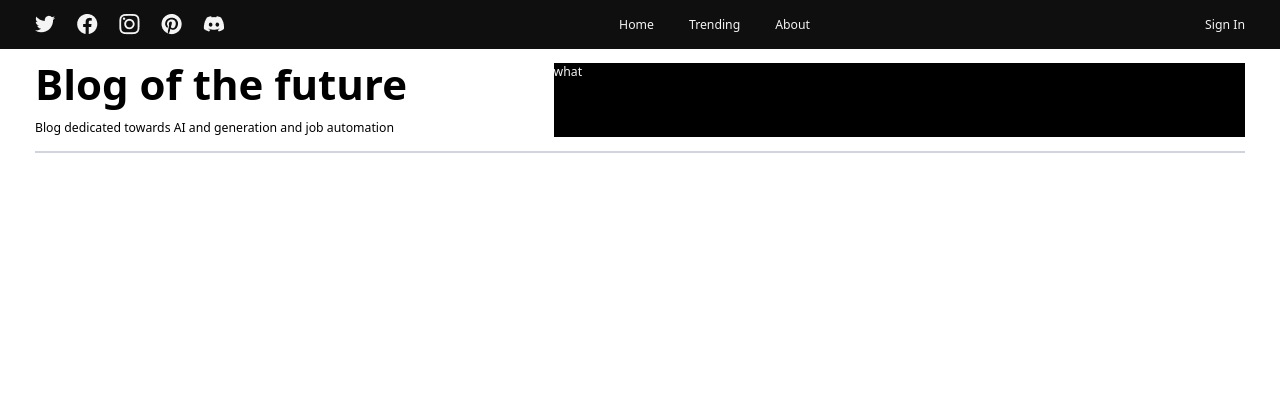
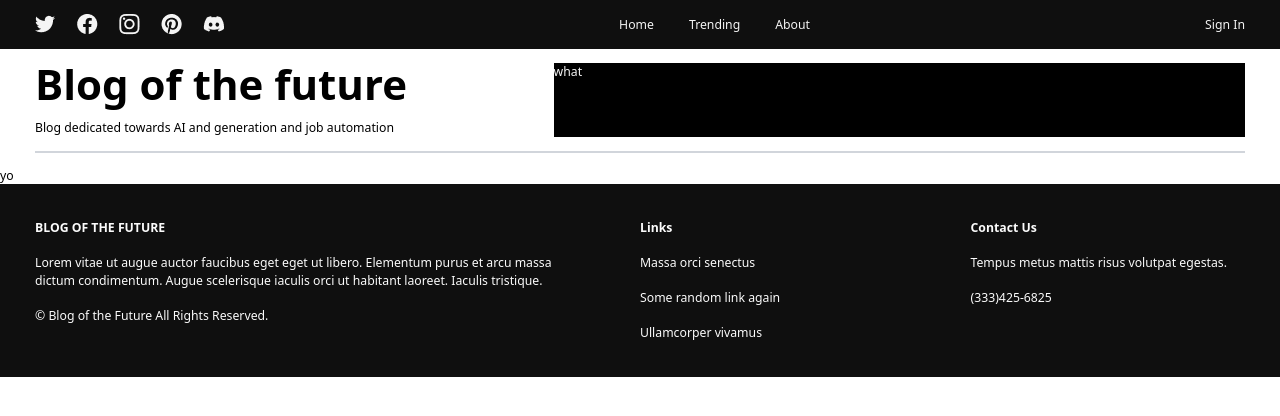
Before and after one commit to tunkrawaysoe/Next-App, a Next.js app in the folder my-next-blog-app/: page / in a window 1280 px wide. Shown: the top 416 px of the page. Built offline with nearby package versions, Linux system fonts and the light colour scheme.

Commit message:
Create footer

```diff
--- /dev/null
+++ b/my-next-blog-app/app/(shared)/Footer.tsx
@@ -0,0 +1,35 @@
+import React from "react";
+
+const Footer = () => {
+  return (
+    <footer className="bg-wh-900 text-wh-50 py-10 px-10">
+      <div className="justify-between mx-auto gap-16 sm:flex">
+        {/* FIRST COLUMN */}
+        <div className="mt-16 basis-1/2 sm:mt-0">
+          <h4 className="font-bold">BLOG OF THE FUTURE</h4>
+          <p className="my-5">
+            Lorem vitae ut augue auctor faucibus eget eget ut libero. Elementum
+            purus et arcu massa dictum condimentum. Augue scelerisque iaculis
+            orci ut habitant laoreet. Iaculis tristique.
+          </p>
+          <p>© Blog of the Future All Rights Reserved.</p>
+        </div>
+        {/* SECOND COLUMN */}
+        <div className="mt-16 basis-1/4 sm:mt-0">
+          <h4 className="font-bold">Links</h4>
+          <p className="my-5">Massa orci senectus</p>
+          <p className="my-5">Some random link again</p>
+          <p>Ullamcorper vivamus</p>
+        </div>
+        {/* THIRD COLUMN */}
+        <div className="mt-16 basis-1/4 sm:mt-0">
+          <h4 className="font-bold">Contact Us</h4>
+          <p className="my-5">Tempus metus mattis risus volutpat egestas.</p>
+          <p>(333)425-6825</p>
+        </div>
+      </div>
+    </footer>
+  );
+};
+
+export default Footer;
--- a/my-next-blog-app/app/(shared)/SocialLink.tsx
+++ b/my-next-blog-app/app/(shared)/SocialLink.tsx
@@ -28,8 +28,6 @@
         <a href="https://twitter.com" target="_blank" rel="noopener noreferrer">
          <Image  src={Discord} alt='twitter' className='hover:opacity-30'/>
         </a>
-
-
     </div>
   )
 }
--- a/my-next-blog-app/app/layout.tsx
+++ b/my-next-blog-app/app/layout.tsx
@@ -2,7 +2,7 @@
 import { Geist, Geist_Mono } from "next/font/google";
 import "./globals.css";
 import NavBar from "./(shared)/NavBar";
-
+import Footer from "./(shared)/Footer";
 
 const geistSans = Geist({
   variable: "--font-geist-sans",
@@ -31,6 +31,7 @@
       >
         <NavBar/>
         {children}
+        <Footer/>
       </body>
     </html>
   );
--- a/my-next-blog-app/app/page.tsx
+++ b/my-next-blog-app/app/page.tsx
@@ -2,7 +2,7 @@
 
 export default function Home() {
   return (
-    <div></div>
+    <div>yo</div>
 
   );
 }
```
